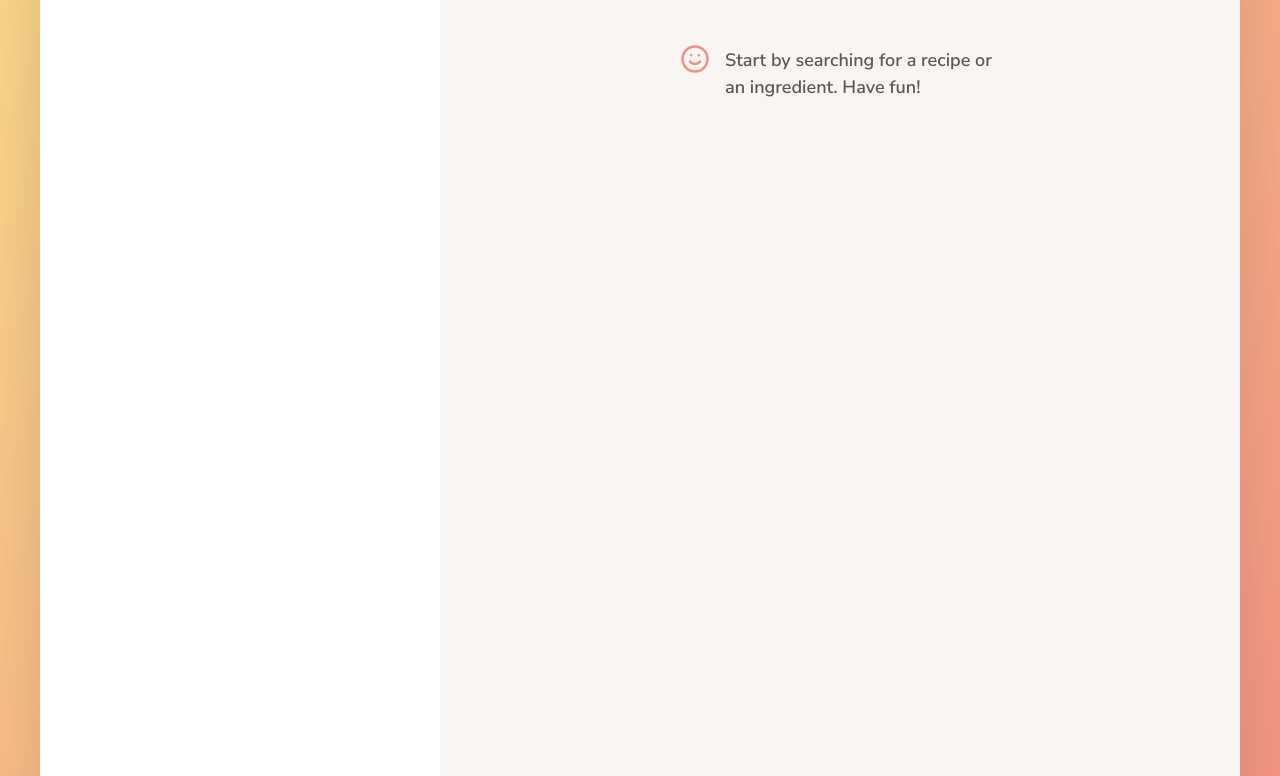
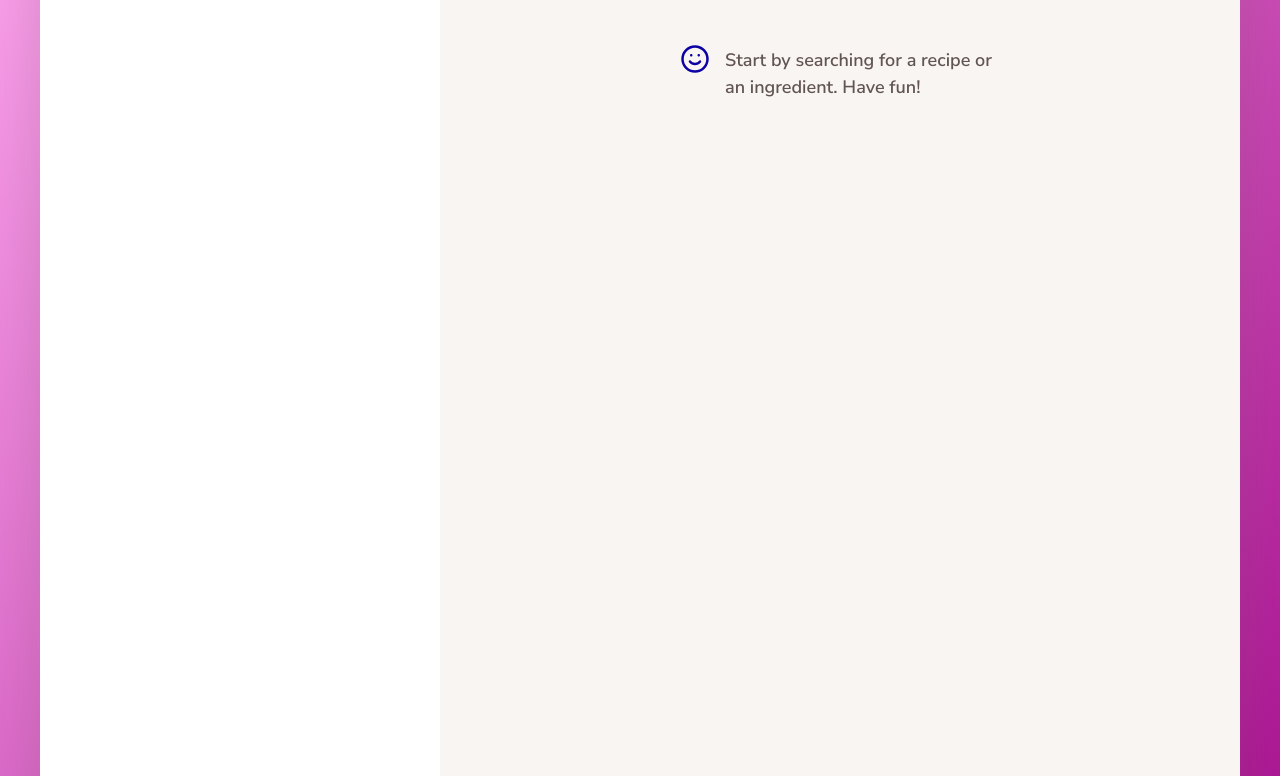
Before and after one commit to appu-46/Javascript, a website built with Parcel: page Forkify/index.html in a window 1280 px wide. Shown: the part 154-930 px from the top of the page. Built offline with nearby package versions, Linux system fonts and the light colour scheme.

Commit message:
appearance overhaul

```diff
--- a/Forkify/src/sass/_base.scss
+++ b/Forkify/src/sass/_base.scss
@@ -1,13 +1,15 @@
 // $color-primary: #f59a83;
-$color-primary: #f38e82;
-$color-grad-1: #fbdb89;
-$color-grad-2: #f48982;
+$color-primary: #0d02a3;
+$color-grad-1: #ffa7f0;
+$color-grad-2: #a10087;
 
 $color-grey-light-1: #f9f5f3; // Light background
 $color-grey-light-2: #f2efee; // Light lines
 $color-grey-light-3: #d3c7c3; // Light text (placeholder)
 $color-grey-dark-1: #615551; // Normal text
 $color-grey-dark-2: #918581; // Lighter text
+$color-grey-dark-3: #5f5e5d; // Lighter text
+
 
 $gradient: linear-gradient(to right bottom, $color-grad-1, $color-grad-2);
 
--- a/Forkify/src/sass/_preview.scss
+++ b/Forkify/src/sass/_preview.scss
@@ -37,11 +37,11 @@
       position: absolute;
       top: 0;
       left: 0;
-      background-image: linear-gradient(
-        to right bottom,
-        $color-grad-1,
-        $color-grad-2
-      );
+      // background-image: linear-gradient(
+      //   to right bottom,
+      //   $color-grad-1,
+      //   $color-grad-2
+      // );
       opacity: 0.4;
     }
 
--- a/Forkify/src/sass/_recipe.scss
+++ b/Forkify/src/sass/_recipe.scss
@@ -17,11 +17,11 @@
       position: absolute;
       top: 0;
       left: 0;
-      background-image: linear-gradient(
-        to right bottom,
-        $color-grad-1,
-        $color-grad-2
-      );
+      // background-image: linear-gradient(
+      //   to right bottom,
+      //   $color-grad-1,
+      //   $color-grad-2
+      // );
       opacity: 0.6;
     }
   }
@@ -125,7 +125,7 @@
     padding: 5rem 8rem;
     font-size: 1.6rem;
     line-height: 1.4;
-    background-color: $color-grey-light-2;
+    // background-color: $color-grey-light-2;
     display: flex;
     flex-direction: column;
     align-items: center;
--- a/Forkify/src/sass/_searchResults.scss
+++ b/Forkify/src/sass/_searchResults.scss
@@ -5,6 +5,8 @@
 }
 
 .results {
+  // background-color: $color-grey-dark-3;
+  // color: $color-grey-dark-3;
   list-style: none;
   margin-bottom: 2rem;
 }
```
